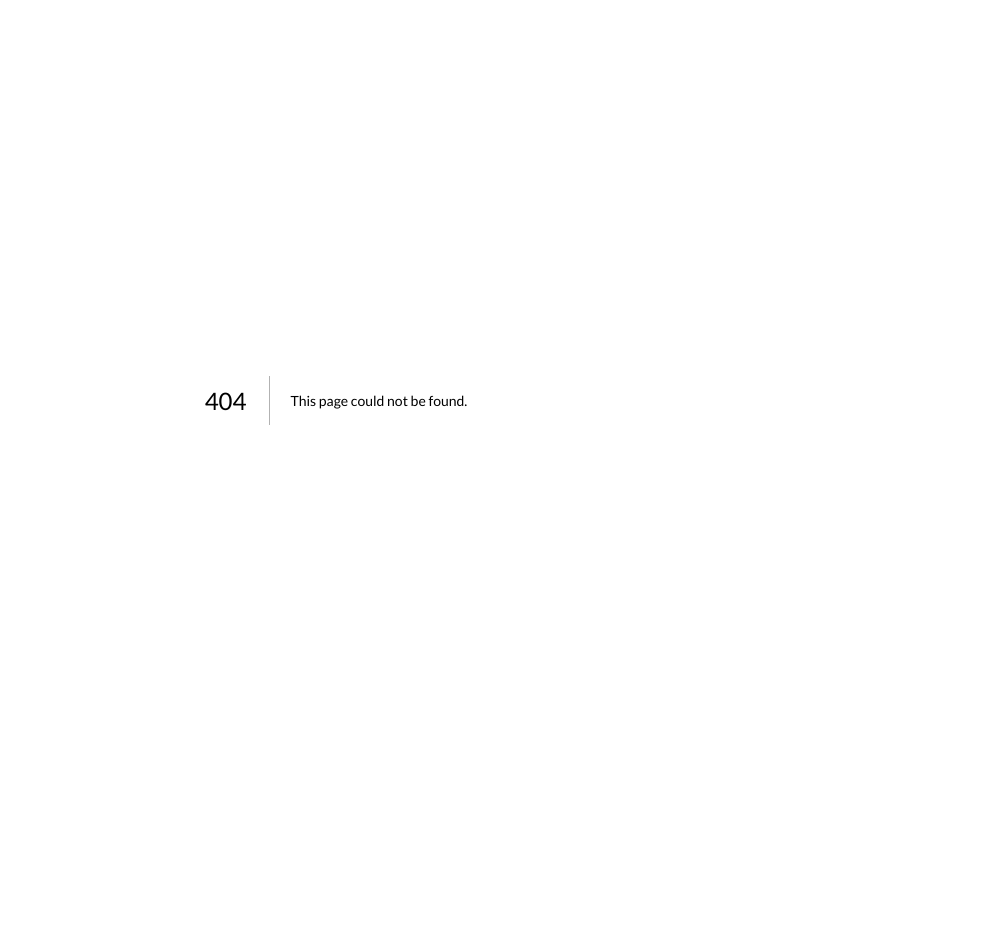
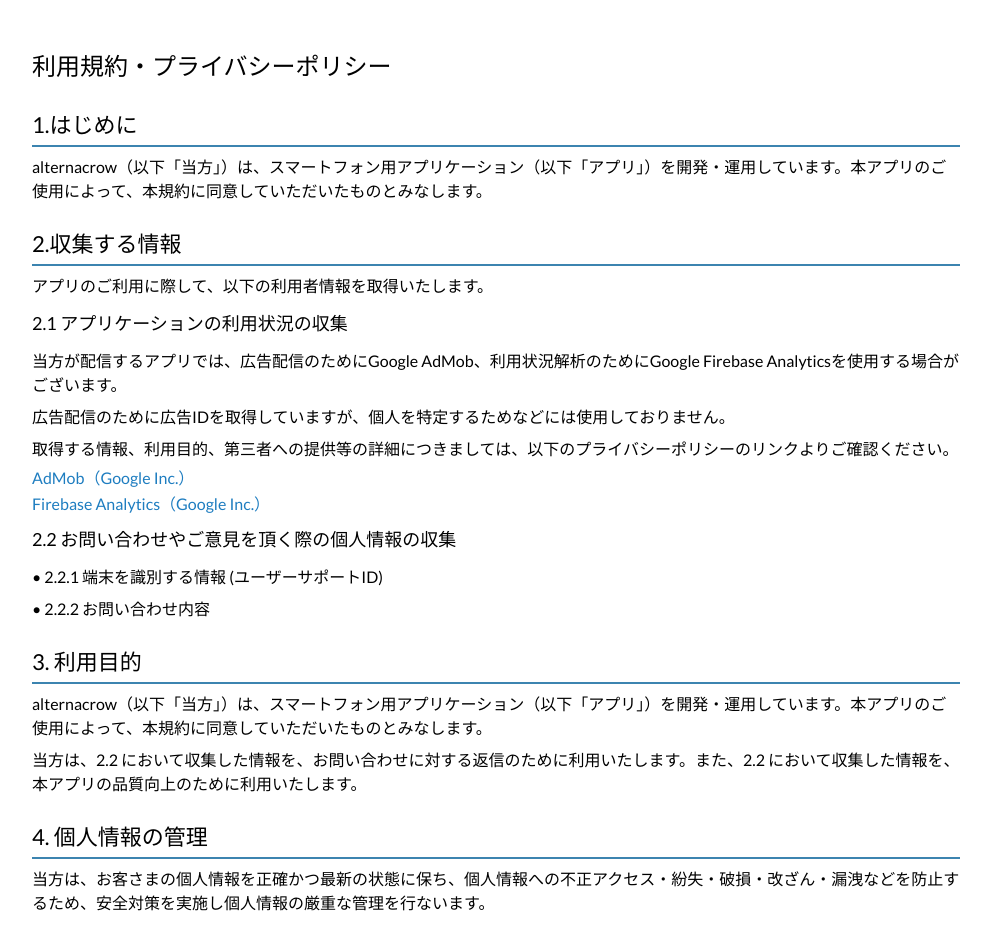
Before and after one commit to alternacrow/alternacrow.github.io, a Next.js app: page /app-privacy-policy in a window 1280 px wide. Before the commit this address had no page. Shown: the top 943 px of the page, without its empty margins (144-1135 px from the left). Before the commit the page ends 800 px from the top, so only its background shows below. Built offline with nearby package versions, Linux system fonts and the light colour scheme.

Commit message:
feat: app privacy policy page

```diff
--- /dev/null
+++ b/pages/app-privacy-policy.tsx
@@ -0,0 +1,20 @@
+import type {NextPage} from 'next';
+import {Head} from '../src/utils';
+
+import {AppPrivacyPolicyPage} from '../src/components/pages/AppPrivacyPolicyPage';
+
+type Props = {};
+
+const AppPrivacyPolicy: NextPage<Props> = () => {
+  return (
+    <>
+      <Head
+        title="利用規約・プライバシーポリシー"
+        description="alternacrowの開発・運用するスマートフォン用アプリケーションの利用規約・プライバシーポリシーです。"
+      />
+      <AppPrivacyPolicyPage />
+    </>
+  );
+};
+
+export default AppPrivacyPolicy;
--- /dev/null
+++ b/src/components/pages/AppPrivacyPolicyPage.module.scss
@@ -0,0 +1,60 @@
+@use 'setting' as *;
+
+.container {
+  padding: 48px 16px 32px;
+
+  section {
+    margin-top: 24px;
+  }
+
+  h1 {
+    display: flex;
+    align-items: center;
+    font-size: 24px;
+    line-height: 1.5;
+  }
+
+  h2 {
+    font-size: 22px;
+    line-height: 1.5;
+    padding-bottom: 4px;
+    border-bottom: 2px solid color(secondary);
+  }
+
+  h3 {
+    font-size: 18px;
+    line-height: 1.5;
+    padding-bottom: 4px;
+  }
+  * + h3 {
+    margin-top: 12px;
+  }
+
+  p {
+    font-size: 16px;
+    line-height: 1.5;
+    + p {
+      margin-top: 8px;
+    }
+  }
+  h1 + p {
+    margin-top: 16px;
+  }
+  h2 + p {
+    margin-top: 8px;
+  }
+  h3 + p {
+    margin-top: 8px;
+  }
+
+  a {
+    display: block;
+    color: color(link);
+    &:hover {
+      color: color(linkhover);
+    }
+  }
+  * + a {
+    margin-top: 8px;
+  }
+}
--- /dev/null
+++ b/src/components/pages/AppPrivacyPolicyPage.tsx
@@ -0,0 +1,95 @@
+import React, {FC} from 'react';
+import styles from './AppPrivacyPolicyPage.module.scss';
+
+type Props = {};
+
+export const AppPrivacyPolicyPage: FC<Props> = () => {
+  return (
+    <article className={styles.container}>
+      <h1>利用規約・プライバシーポリシー</h1>
+      <section>
+        <h2>1.はじめに</h2>
+        <p>
+          alternacrow（以下「当方」）は、スマートフォン用アプリケーション（以下「アプリ」）を開発・運用しています。本アプリのご使用によって、本規約に同意していただいたものとみなします。
+        </p>
+      </section>
+      <section>
+        <h2>2.収集する情報</h2>
+        <p>アプリのご利用に際して、以下の利用者情報を取得いたします。</p>
+        <h3>2.1 アプリケーションの利用状況の収集</h3>
+        <p>
+          当方が配信するアプリでは、広告配信のためにGoogle
+          AdMob、利用状況解析のためにGoogle Firebase
+          Analyticsを使用する場合がございます。
+        </p>
+        <p>
+          広告配信のために広告IDを取得していますが、個人を特定するためなどには使用しておりません。
+        </p>
+        <p>
+          取得する情報、利用目的、第三者への提供等の詳細につきましては、以下のプライバシーポリシーのリンクよりご確認ください。
+        </p>
+        <a href="https://policies.google.com/technologies/ads?hl=ja">
+          AdMob（Google Inc.）
+        </a>
+        <a href="https://policies.google.com/privacy?hl=ja">
+          Firebase Analytics（Google Inc.）
+        </a>
+        <h3>2.2 お問い合わせやご意見を頂く際の個人情報の収集</h3>
+        <p>• 2.2.1 端末を識別する情報 (ユーザーサポートID)</p>
+        <p>• 2.2.2 お問い合わせ内容</p>
+      </section>
+      <section>
+        <h2>3. 利用目的</h2>
+        <p>
+          alternacrow（以下「当方」）は、スマートフォン用アプリケーション（以下「アプリ」）を開発・運用しています。本アプリのご使用によって、本規約に同意していただいたものとみなします。
+        </p>
+        <p>
+          当方は、2.2
+          において収集した情報を、お問い合わせに対する返信のために利用いたします。また、2.2
+          において収集した情報を、本アプリの品質向上のために利用いたします。
+        </p>
+      </section>
+      <section>
+        <h2>4. 個人情報の管理</h2>
+        <p>
+          当方は、お客さまの個人情報を正確かつ最新の状態に保ち、個人情報への不正アクセス・紛失・破損・改ざん・漏洩などを防止するため、安全対策を実施し個人情報の厳重な管理を行ないます。
+        </p>
+      </section>
+      <section>
+        <h2>5. 個人情報の第三者への開示・提供の禁止</h2>
+        <p>
+          当方は、お客さまよりお預かりした個人情報を適切に管理し、次のいずれかに該当する場合を除き、個人情報を第三者に開示いたしません。
+        </p>
+        <p>• お客さまの同意がある場合</p>
+        <p>• 法令に基づき開示することが必要である場合</p>
+      </section>
+      <section>
+        <h2>6. 法令、規範の遵守と見直し</h2>
+        <p>
+          当方は、保有する個人情報に関して適用される日本の法令、その他規範を遵守するとともに、本ポリシーの内容を適宜見直し、その改善に努めます。
+        </p>
+      </section>
+      <section>
+        <h2>7. 免責事項</h2>
+        <p>
+          本アプリがユーザーの特定の目的に適合すること、期待する機能・商品的価値・正確性・有用性を有すること、および不具合が生じないことについて、何ら保証するものではありません。
+        </p>
+        <p>
+          当方の都合によりアプリの仕様を変更できます。私たちは、本アプリの提供の終了、変更、または利用不能、本アプリの利用によるデータの消失または機械の故障もしくは損傷、その他本アプリに関してユーザーが被った損害につき、賠償する責任を一切負わないものとします。
+        </p>
+      </section>
+      <section>
+        <h2>8. 著作権・知的財産権等</h2>
+        <p>
+          著作権その他一切の権利は、当方又は権利を有する第三者に帰属します。
+        </p>
+      </section>
+      <section>
+        <h2>9. 連絡先 お問い合わせ先</h2>
+        <a href="https://www.twitter.com/messages/compose?recipient_id=1221084699453296640">
+          お問い合わせ先
+        </a>
+      </section>
+    </article>
+  );
+};
```
